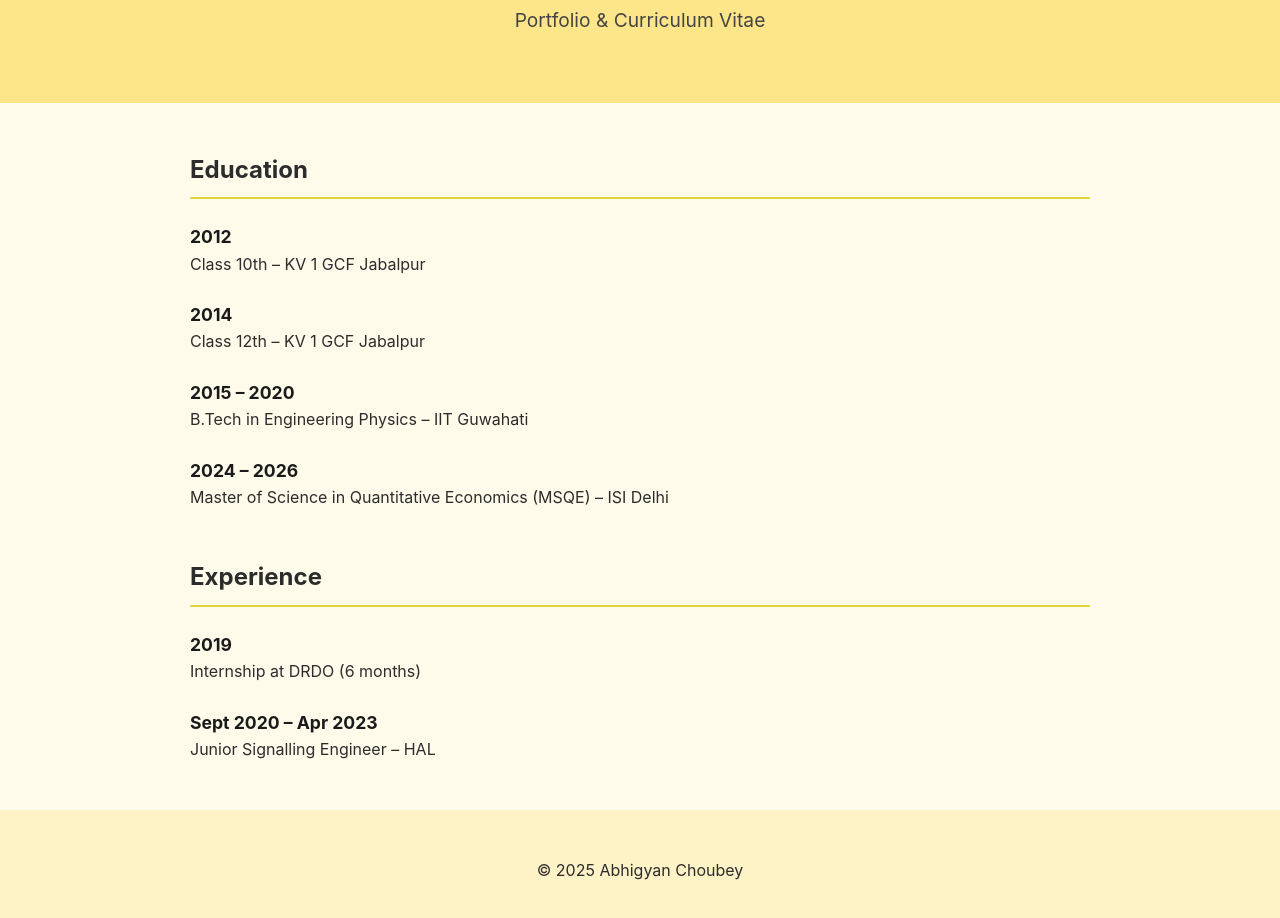
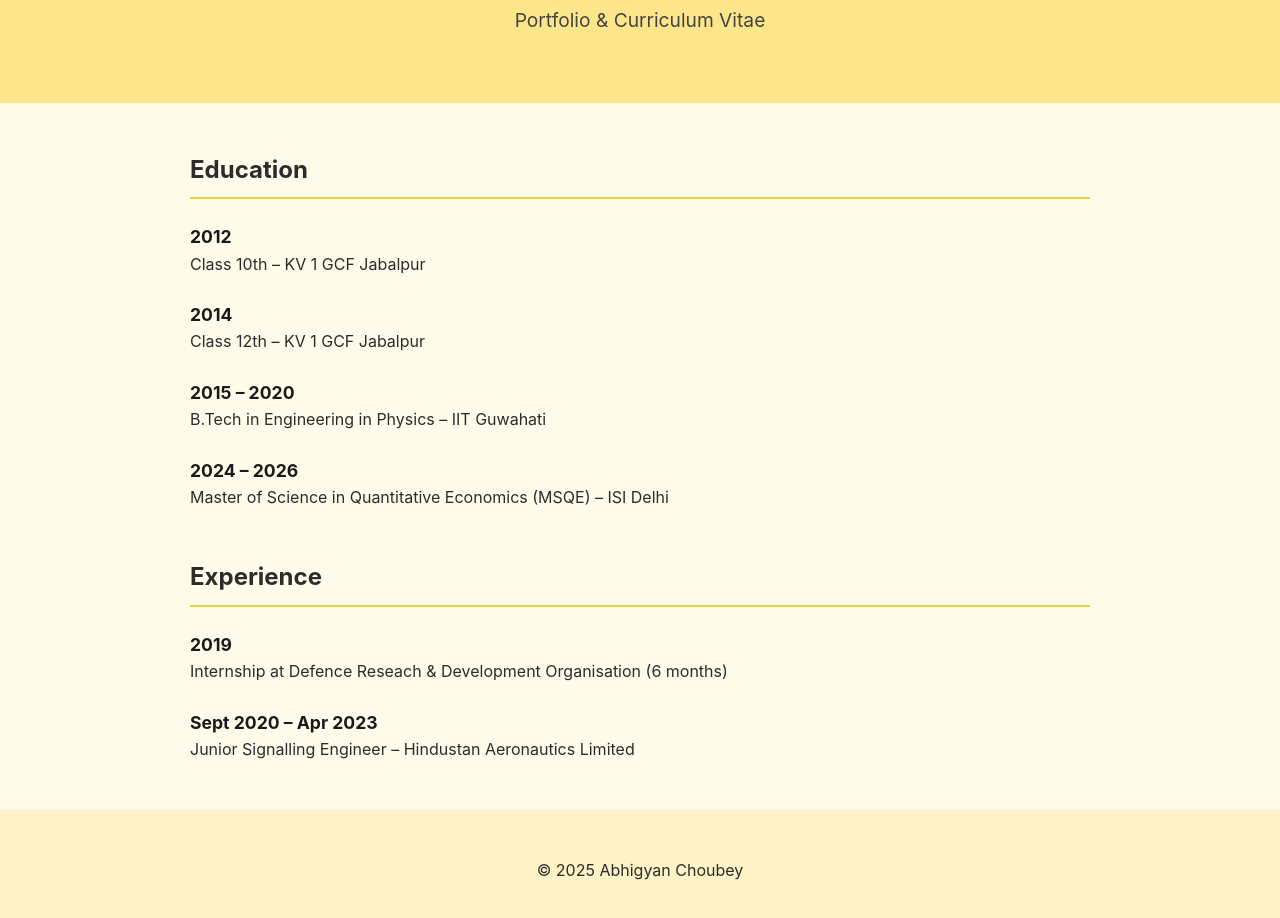
Before and after one commit to abhigyan2045/abhigyan2045.github.io, a plain HTML site: page index.html in a window 1280 px wide. Shown: the part 126-1044 px from the top of the page. Drawn offline with Linux system fonts and the light colour scheme.

Commit message:
Update index.html

```diff
--- a/index.html
+++ b/index.html
@@ -66,7 +66,7 @@
     <ul class="timeline">
       <li><strong>2012</strong> Class 10th – KV 1 GCF Jabalpur</li>
       <li><strong>2014</strong> Class 12th – KV 1 GCF Jabalpur</li>
-      <li><strong>2015 – 2020</strong> B.Tech in Engineering Physics – IIT Guwahati</li>
+      <li><strong>2015 – 2020</strong> B.Tech in Engineering in Physics – IIT Guwahati</li>
       <li><strong>2024 – 2026</strong> Master of Science in Quantitative Economics (MSQE) – ISI Delhi</li>
     </ul>
   </section>
@@ -74,8 +74,8 @@
   <section>
     <h2>Experience</h2>
     <ul class="timeline">
-      <li><strong>2019</strong> Internship at DRDO (6 months)</li>
-      <li><strong>Sept 2020 – Apr 2023</strong> Junior Signalling Engineer – HAL</li>
+      <li><strong>2019</strong> Internship at Defence Reseach & Development Organisation (6 months)</li>
+      <li><strong>Sept 2020 – Apr 2023</strong> Junior Signalling Engineer – Hindustan Aeronautics Limited</li>
     </ul>
   </section>
 
```
